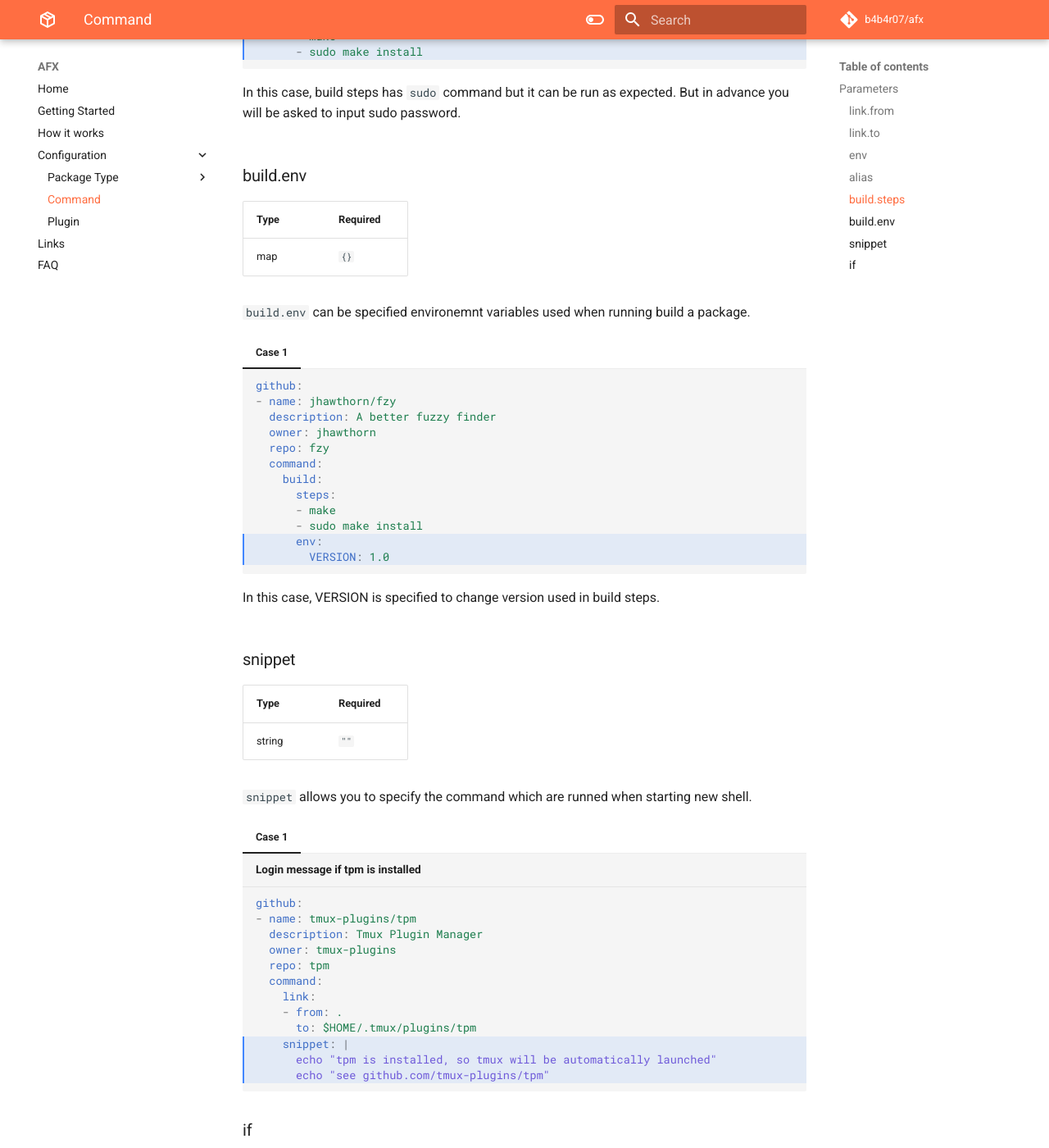
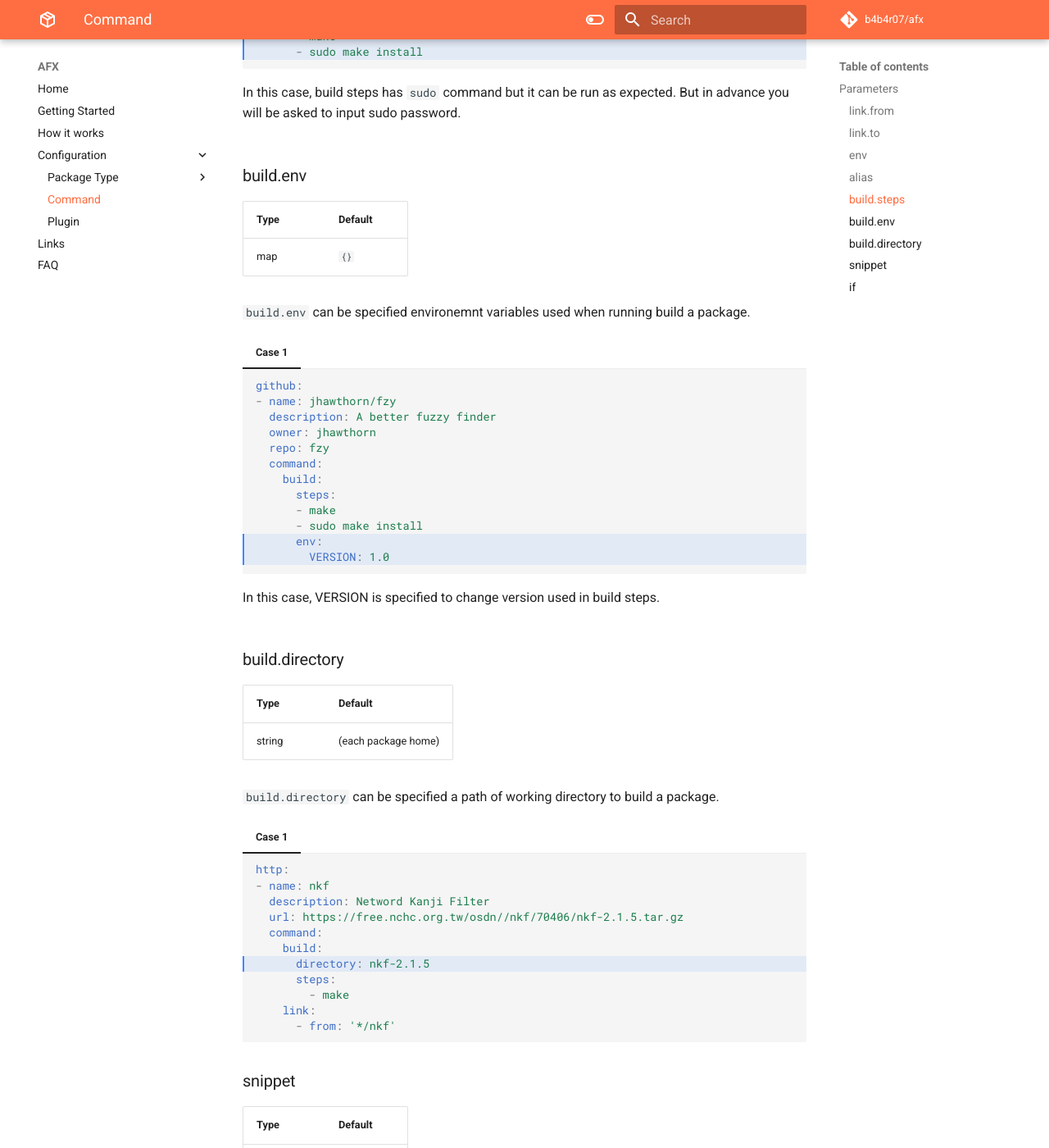
Before and after one commit to babarot/afx, an MkDocs documentation site: the page built from docs/configuration/command.md, in a window 1280 px wide and 1400 px high, scrolled down 3459 px. Shown: the whole window at 82% size. Built offline with MkDocs 1.6.1 and Material for MkDocs 9.7.7, drawn with Linux system fonts in a browser that asks for light colours; comment, search, counter and statistics services are not loaded.

Commit message:
Add build.directory

````diff
--- a/docs/configuration/command.md
+++ b/docs/configuration/command.md
@@ -263,7 +263,7 @@ list | `[]`
 
 ### build.env
 
-Type | Required
+Type | Default
 ---|---
 map | `{}`
 
@@ -288,9 +288,33 @@ map | `{}`
 
     In this case, VERSION is specified to change version used in build steps.
 
+### build.directory
+
+Type | Default
+---|---
+string | (each package home)
+
+`build.directory` can be specified a path of working directory to build a package.
+
+=== "Case 1"
+
+    ```yaml hl_lines="7"
+    http:
+    - name: nkf
+      description: Netword Kanji Filter
+      url: https://free.nchc.org.tw/osdn//nkf/70406/nkf-2.1.5.tar.gz
+      command:
+        build:
+          directory: nkf-2.1.5
+          steps:
+            - make
+        link:
+          - from: '*/nkf'
+    ```
+
 ### snippet
 
-Type | Required
+Type | Default
 ---|---
 string | `""`
 
@@ -316,7 +340,7 @@ string | `""`
 
 ### if
 
-Type | Required
+Type | Default
 ---|---
 string | `""`
 
````
Also changed, not shown: 1 other file.
